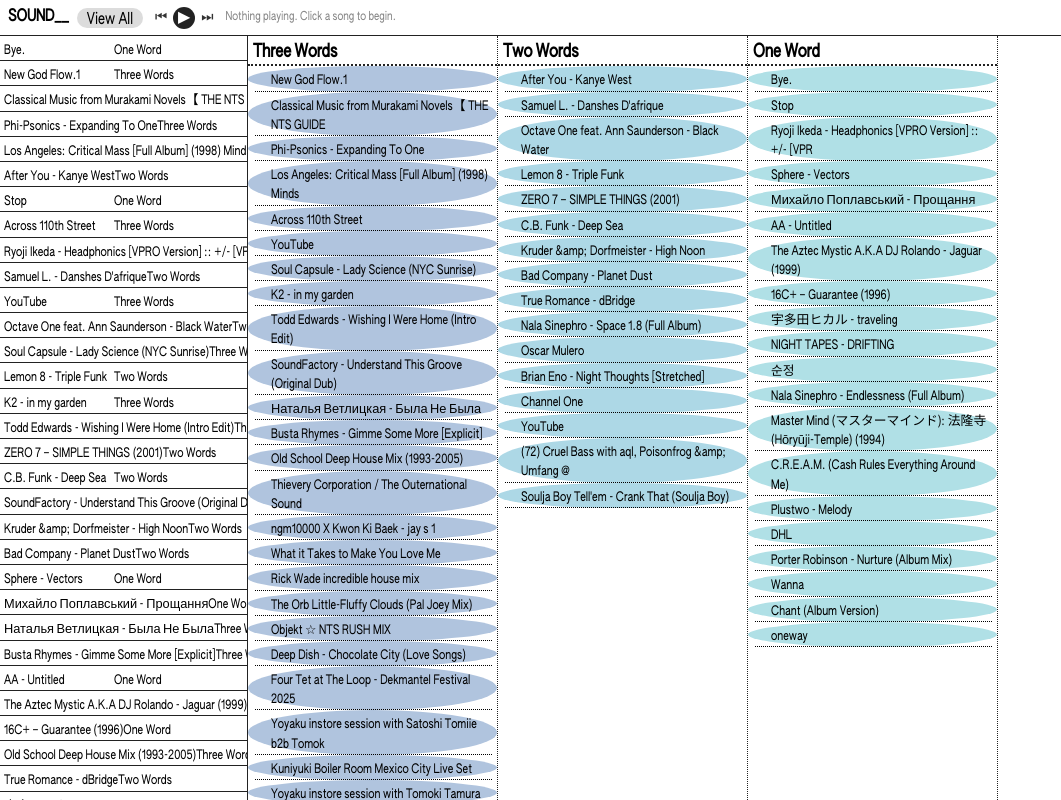
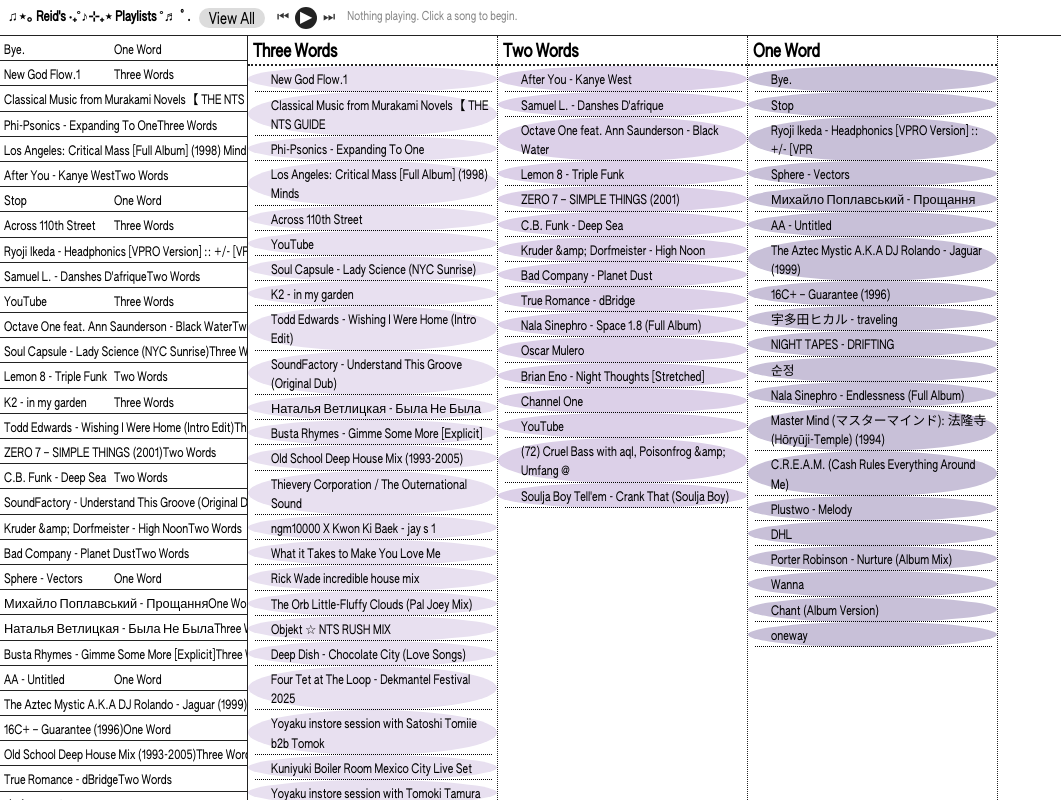
Before and after one commit to ReidSurmeier/music-player, a Next.js app: page /music-player/ in a window 1280 px wide. Shown: the whole page, without its empty margins (0-1061 px from the left). Built offline with nearby package versions, Linux system fonts and the light colour scheme; a web font is replaced by a local one.

Commit message:
feat: IRC palette from reidsurmeier.garden image, Reid's Playlists ASCII title, dark pill text fix

```diff
--- a/app/globals.css
+++ b/app/globals.css
@@ -125,9 +125,10 @@ body {
 }
 h1 {
   margin: 0;
-  font-size: 1rem;
+  font-size: 0.85rem;
   display: inline-block;
   flex-shrink: 0;
+  letter-spacing: 0;
 }
 .nowPlaying {
   font-size: 0.75rem;
--- a/app/layout.tsx
+++ b/app/layout.tsx
@@ -2,8 +2,8 @@ import type { Metadata } from "next";
 import "./globals.css";
 
 export const metadata: Metadata = {
-  title: "SOUND__",
-  description: "A music player built from Reid Surmeier's Are.na channel",
+  title: "♫ Reid's Playlists",
+  description: "Reid Surmeier's music player — styled after nagizin.xyz, sourced from Are.na",
 };
 
 export default function RootLayout({
--- a/app/page.tsx
+++ b/app/page.tsx
@@ -31,20 +31,60 @@ const LABEL_MAP: Record<string,string> = {
   threewords:"Three Words", twowords:"Two Words", oneword:"One Word",
 };
 
+// Colors sampled from reidsurmeier.garden/fj09304u2.png (IRC client screenshot)
+// Palette: dark purple title, lavender sidebar, IRC username colors (green/red/blue/teal/orange)
 const CAT_BG: Record<string,string> = {
-  edible:"BurlyWood", fruit:"Orange", dessert:"PeachPuff", people:"AliceBlue",
-  floral:"Lavender", gemstones:"Turquoise", location:"Peru", alcohol:"Chartreuse",
-  animal:"Tan", plants:"LawnGreen", nature:"MediumSeaGreen", metals:"Silver",
-  elements:"Aqua", artifact:"AntiqueWhite", fabric:"Linen", time:"MediumSpringGreen",
-  mid:"MediumAquaMarine", pale:"PaleGoldenRod", light:"LightYellow", dark:"DarkSlateGray",
-  deep:"DeepSkyBlue", red:"Crimson", yellow:"Yellow", pink:"HotPink", orange:"DarkOrange",
-  purple:"MediumPurple", green:"LimeGreen", blue:"CornflowerBlue", brown:"SaddleBrown",
-  white:"WhiteSmoke", gray:"Gray", threewords:"LightSteelBlue", twowords:"LightBlue",
-  oneword:"PowderBlue",
+  edible:     "#CC6600", // IRC orange/brown username
+  fruit:      "#008000", // IRC green username
+  dessert:    "#FF69B4", // emote pink/magenta
+  people:     "#DCD0E8", // sidebar lavender
+  floral:     "#E8E0F0", // light lavender sidebar
+  gemstones:  "#FFD700", // moderator gold icon
+  location:   "#000080", // dark navy blue username
+  alcohol:    "#8FBC8F", // muted IRC green
+  animal:     "#CC6600", // orange/brown
+  plants:     "#008000", // green
+  nature:     "#008080", // teal/cyan username
+  metals:     "#C0C0C0", // tab bar silver gray
+  elements:   "#D4D0C8", // menu bar light gray
+  artifact:   "#F0F0F0", // window off-white
+  fabric:     "#DCD0E8", // lavender
+  time:       "#4B0082", // title bar dark purple (light text needed)
+  mid:        "#800080", // IRC purple username
+  pale:       "#F0F0F0", // window off-white
+  light:      "#FFFFFF", // white
+  dark:       "#3A0066", // deep title-bar purple (light text needed)
+  deep:       "#000080", // dark blue
+  red:        "#CC0000", // IRC red username
+  yellow:     "#FFD700", // gold
+  pink:       "#FF69B4", // pink
+  orange:     "#CC6600", // orange
+  purple:     "#800080", // IRC purple
+  green:      "#008000", // IRC green
+  blue:       "#0000CD", // IRC blue username
+  brown:      "#8B4513", // emote brown hair
+  white:      "#F0F0F0", // off-white
+  gray:       "#A0A0A0", // scrollbar gray
+  threewords: "#E8E0F0", // light lavender
+  twowords:   "#DCD0E8", // lavender
+  oneword:    "#C8C0D8", // slightly deeper lavender
 };
 
 function catLabel(id: string) {
   return LABEL_MAP[id] || (id.charAt(0).toUpperCase() + id.slice(1));
+}
+
+// Dark bg colors that need white text on the pill
+const DARK_CATS = new Set(["time","dark","deep","blue","green","location","purple","red","brown","mid"]);
+
+function pillStyle(catId: string, available: boolean): React.CSSProperties {
+  if (!available) return {};
+  const bg = CAT_BG[catId] || "#ddd";
+  const dark = DARK_CATS.has(catId);
+  return {
+    backgroundColor: bg,
+    color: dark ? "#f0f0f0" : "#000",
+  };
 }
 
 function cleanTitle(title: string) {
@@ -270,7 +310,7 @@ export default function MusicPlayer() {
 
       {/* ── TITLE BAR ─────────────────────────────────────────────── */}
       <section className="titleContainer">
-        <a href="#"><h1>SOUND__</h1></a>
+        <a href="#"><h1>♫⋆｡ Reid's ‧₊˚♪⊹₊⋆ Playlists ˚♬ ﾟ.</h1></a>
 
         <button id="toggle-button" onClick={toggleAll}>
           {allOpen ? "Hide All" : "View All"}
@@ -354,14 +394,13 @@ export default function MusicPlayer() {
             >
               <h2>{col.label}</h2>
               {col.songs.map(song => {
-                const bg = CAT_BG[col.id] || "LightGray";
                 const isActive = currentSong?.yt_id === song.yt_id;
                 const isErr = errored.has(song.yt_id);
                 return (
                   <details
                     key={song.yt_id}
                     className={isErr ? "unavailable" : ""}
-                    style={!isErr ? { backgroundColor: bg } : {}}
+                    style={pillStyle(col.id, !isErr)}
                     ref={el => { detailsRefs.current[song.yt_id] = el; }}
                   >
                     <summary
```
